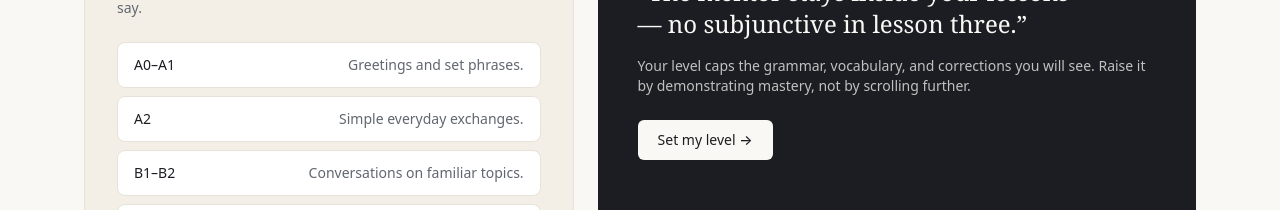
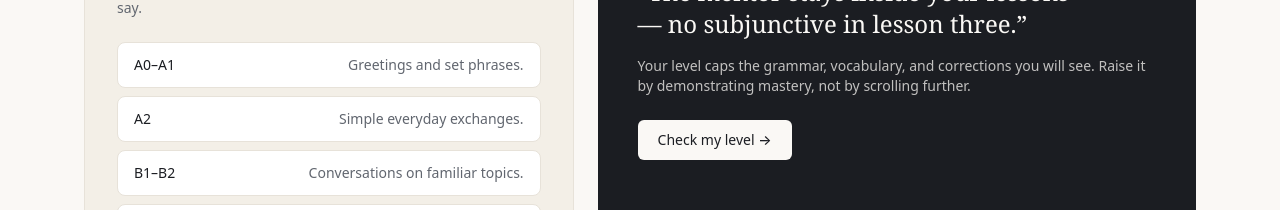
Before and after one commit to D1bakar/lango, a Next.js app in the folder apps/web/: page / in a window 1280 px wide. Shown: the part 2440-2650 px from the top of the page. Built offline with nearby package versions, Linux system fonts and the light colour scheme; no server answers.

Commit message:
feat(web): route homepage level checker CTA to placement page
Signed-off-by: D1bakar <shridibakarghosh@gmail.com>

```diff
--- a/apps/web/app/page.tsx
+++ b/apps/web/app/page.tsx
@@ -318,10 +318,10 @@ export default async function HomePage() {
           </p>
           <div className="mt-6">
             <Link
-              href="/learn"
+              href="/placement"
               className="inline-block rounded-md bg-ink-invert px-5 py-2.5 text-sm font-medium text-ink hover:opacity-90"
             >
-              Set my level →
+              Check my level →
             </Link>
           </div>
         </div>
```
